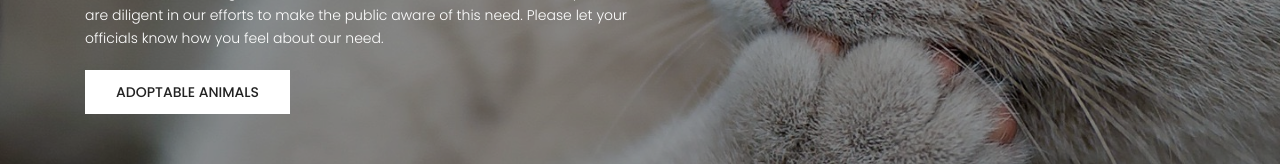
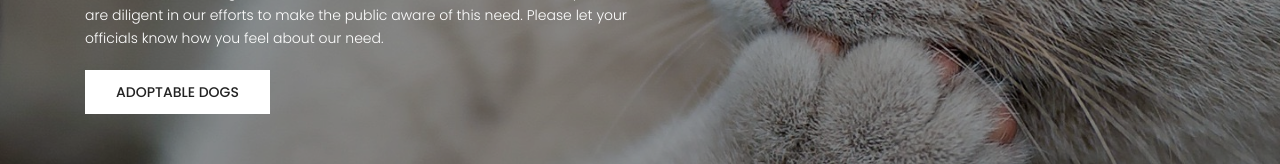
Before and after one commit to kayleybannister/LC-Paws, a plain HTML site: page index.html in a window 1280 px wide. Shown: the part 391-555 px from the top of the page. Drawn offline with nearby package versions, Linux system fonts and the light colour scheme; some packages are replaced by stand-ins of ours.

Commit message:
changed adoptable animals to adoptable dogs

```diff
--- a/index.html
+++ b/index.html
@@ -60,7 +60,7 @@
 							<p class="text-white sub-head">
 								LC Paws realizes the great need for an animal shelter for Lincoln County. We are diligent in our efforts to make the public aware of this need. Please let your officials know how you feel about our need.
 							</p>
-							<a href="dogs.html" class="primary-btn header-btn text-uppercase">Adoptable Animals</a>
+							<a href="dogs.html" class="primary-btn header-btn text-uppercase">Adoptable Dogs</a>
 						</div>
 					</div>
 				</div>
```
